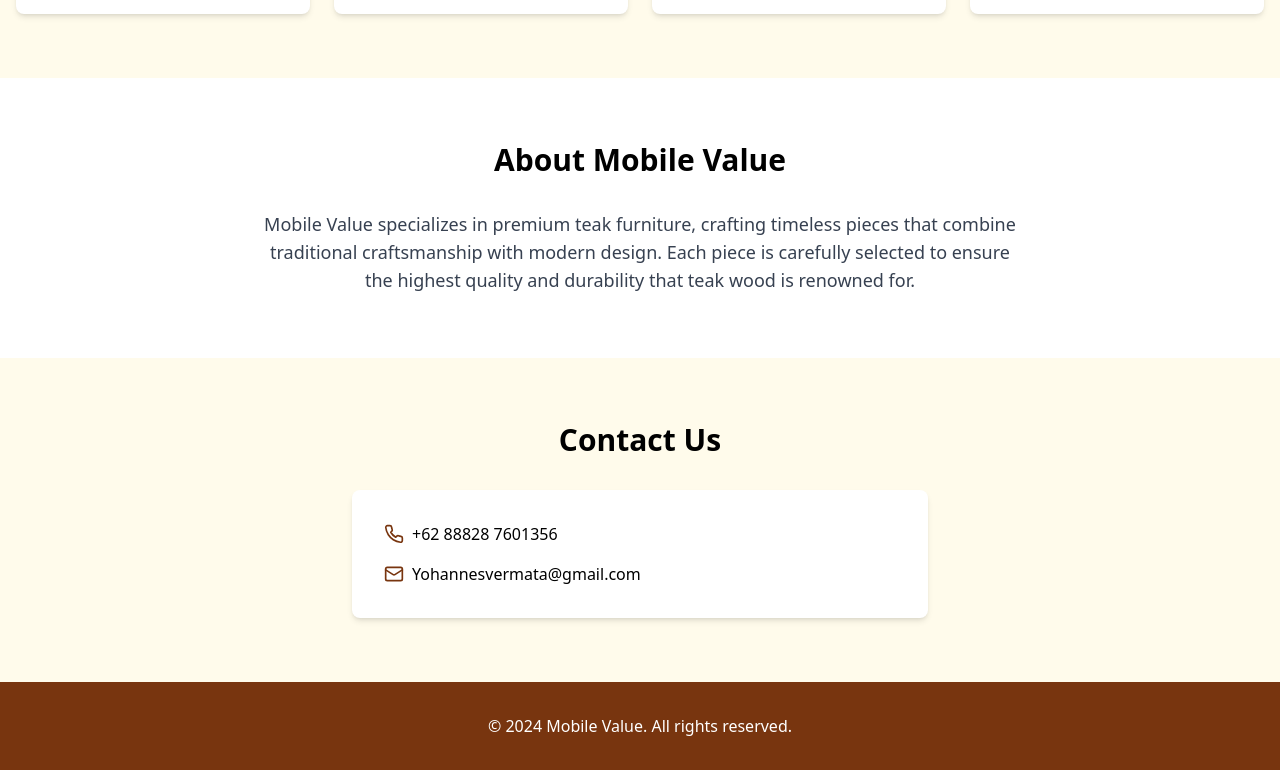
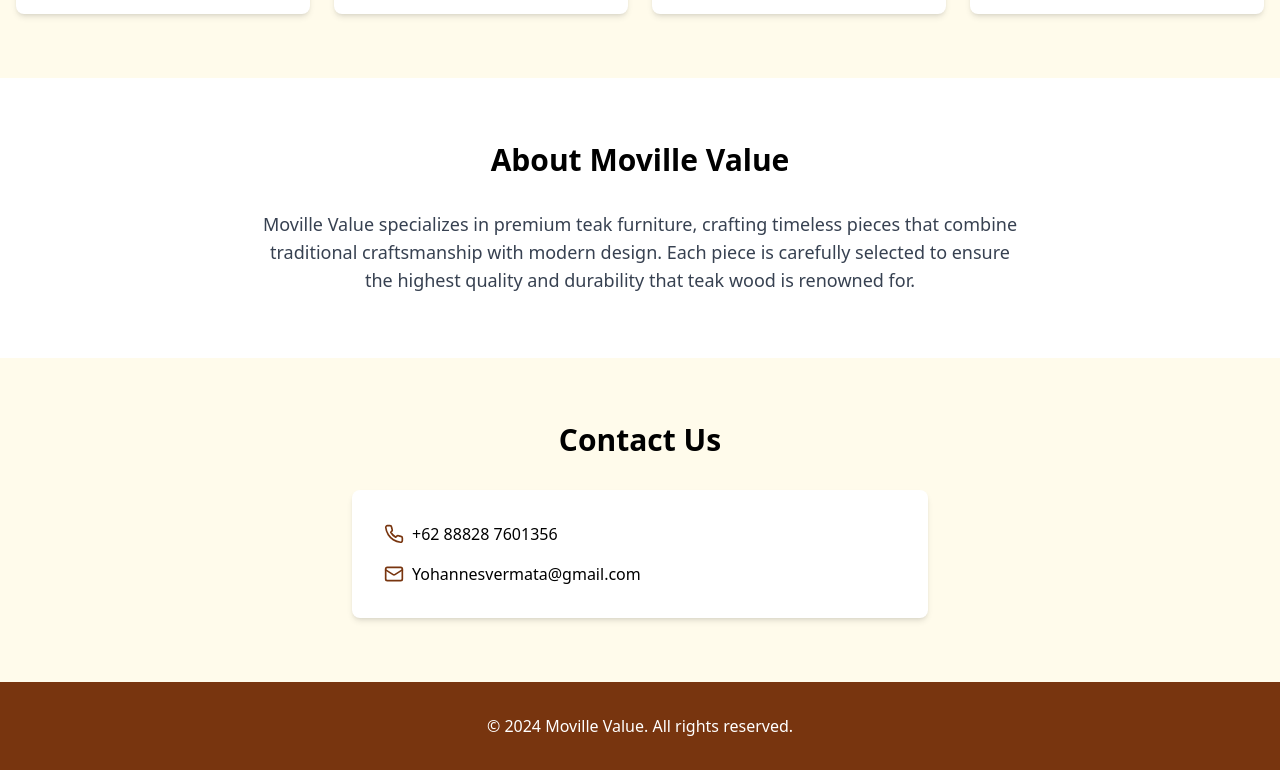
Before and after one commit to VicViko/NetifyMoville, a React (Vite) app: page / in a window 1280 px wide. Shown: the part 4505-5275 px from the top of the page. Built offline with nearby package versions, Linux system fonts and the light colour scheme.

Commit message:
Update App.tsx

```diff
--- a/src/App.tsx
+++ b/src/App.tsx
@@ -80,9 +80,9 @@ function App() {
       {/* About Section */}
       <section id="about" className="bg-white py-16">
         <div className="container mx-auto px-4">
-          <h2 className="text-3xl font-bold text-center mb-8">About Mobile Value</h2>
+          <h2 className="text-3xl font-bold text-center mb-8">About Moville Value</h2>
           <p className="text-lg text-gray-700 max-w-3xl mx-auto text-center">
-            Mobile Value specializes in premium teak furniture, crafting timeless pieces that combine traditional
+            Moville Value specializes in premium teak furniture, crafting timeless pieces that combine traditional
             craftsmanship with modern design. Each piece is carefully selected to ensure the highest quality
             and durability that teak wood is renowned for.
           </p>
@@ -111,7 +111,7 @@ function App() {
       {/* Footer */}
       <footer className="bg-amber-900 text-white py-8">
         <div className="container mx-auto px-4 text-center">
-          <p>© 2024 Mobile Value. All rights reserved.</p>
+          <p>© 2024 Moville Value. All rights reserved.</p>
         </div>
       </footer>
     </div>
```
